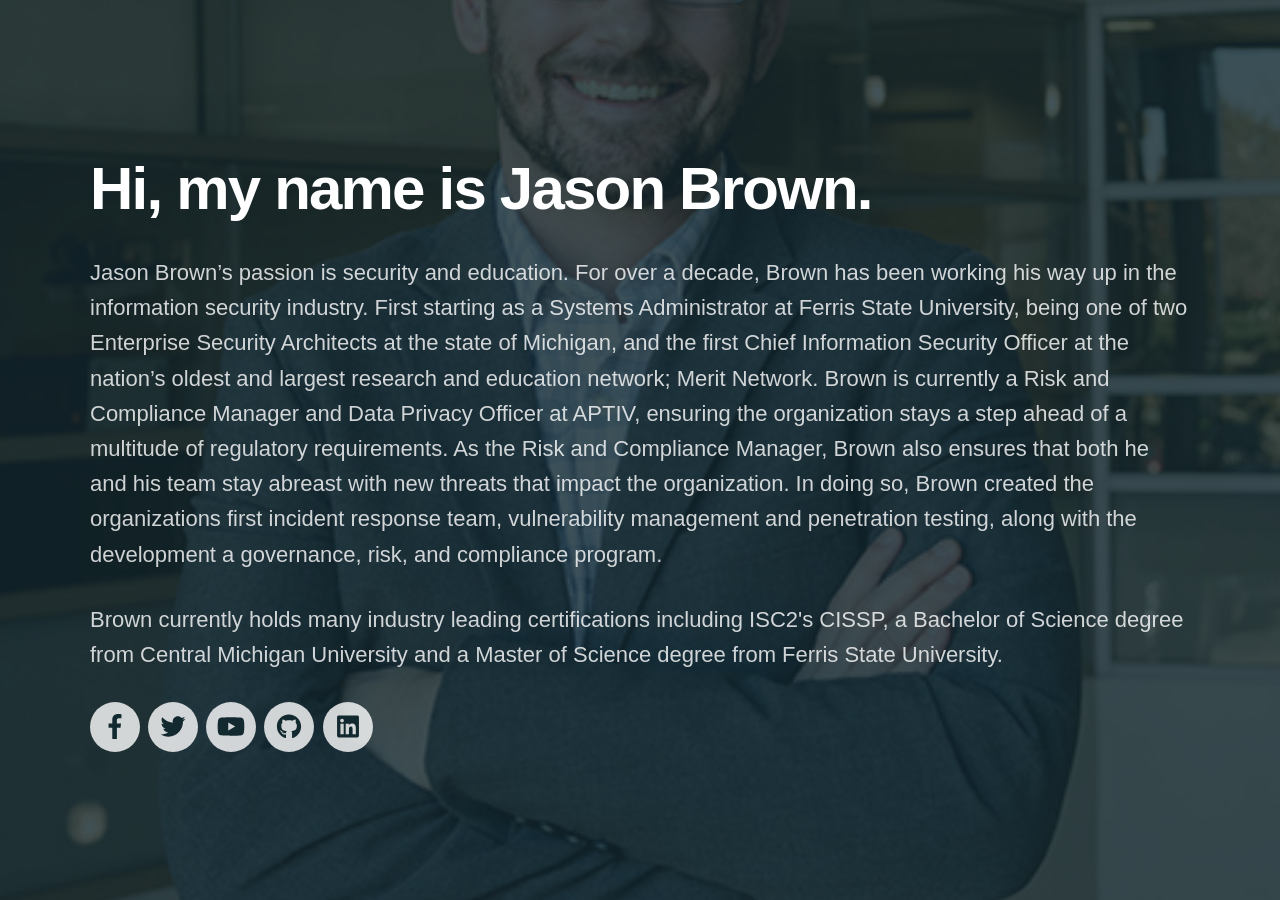
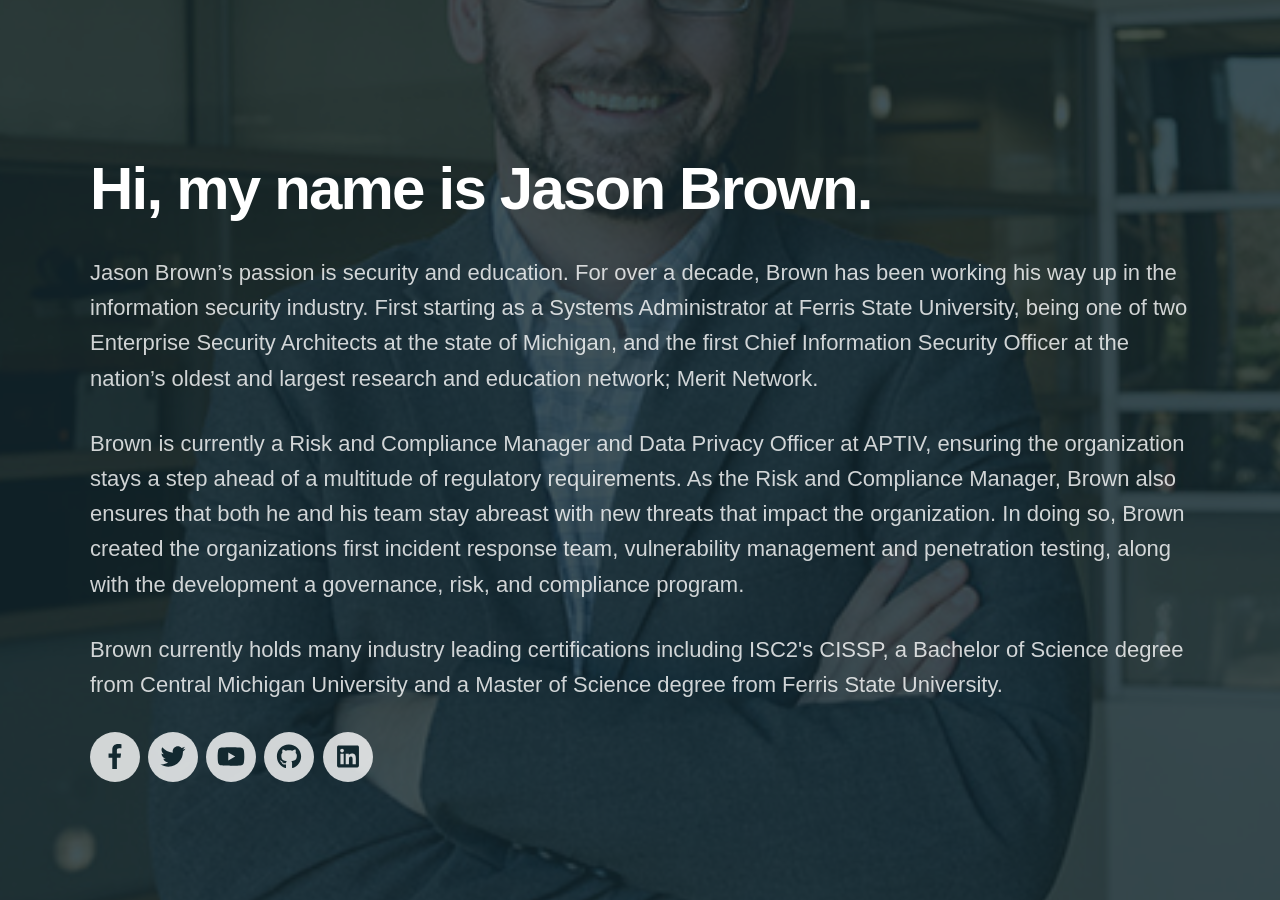
Before and after one commit to jasonbrown17/jasonbrown17.github.io, a Jekyll site: the page built from index.html, in a window 1280 px wide and 900 px high, scrolled down 462 px. Built offline with Jekyll 4.4.1, drawn with Linux system fonts in a browser that asks for light colours; nearby versions of some CDN libraries; some web fonts are replaced.

Commit message:
What am I doing???

```diff
--- a/index.html
+++ b/index.html
@@ -25,7 +25,10 @@
 			way up in the information security industry. First starting as a Systems Administrator at
 			Ferris State University, being one of two Enterprise Security Architects at the state of Michigan,
 			and the first Chief Information Security Officer at the nation’s oldest and largest research and
-			education network; Merit Network. Brown is currently a Risk and Compliance Manager and Data Privacy
+			education network; Merit Network.
+		</p>
+		<p>
+			Brown is currently a Risk and Compliance Manager and Data Privacy
 			Officer at APTIV, ensuring the organization stays a step ahead of a multitude of regulatory
 			requirements. As the Risk and Compliance Manager, Brown also ensures that both he and his team stay
 			abreast with new threats that impact the organization. In doing so, Brown created the organizations first
```
